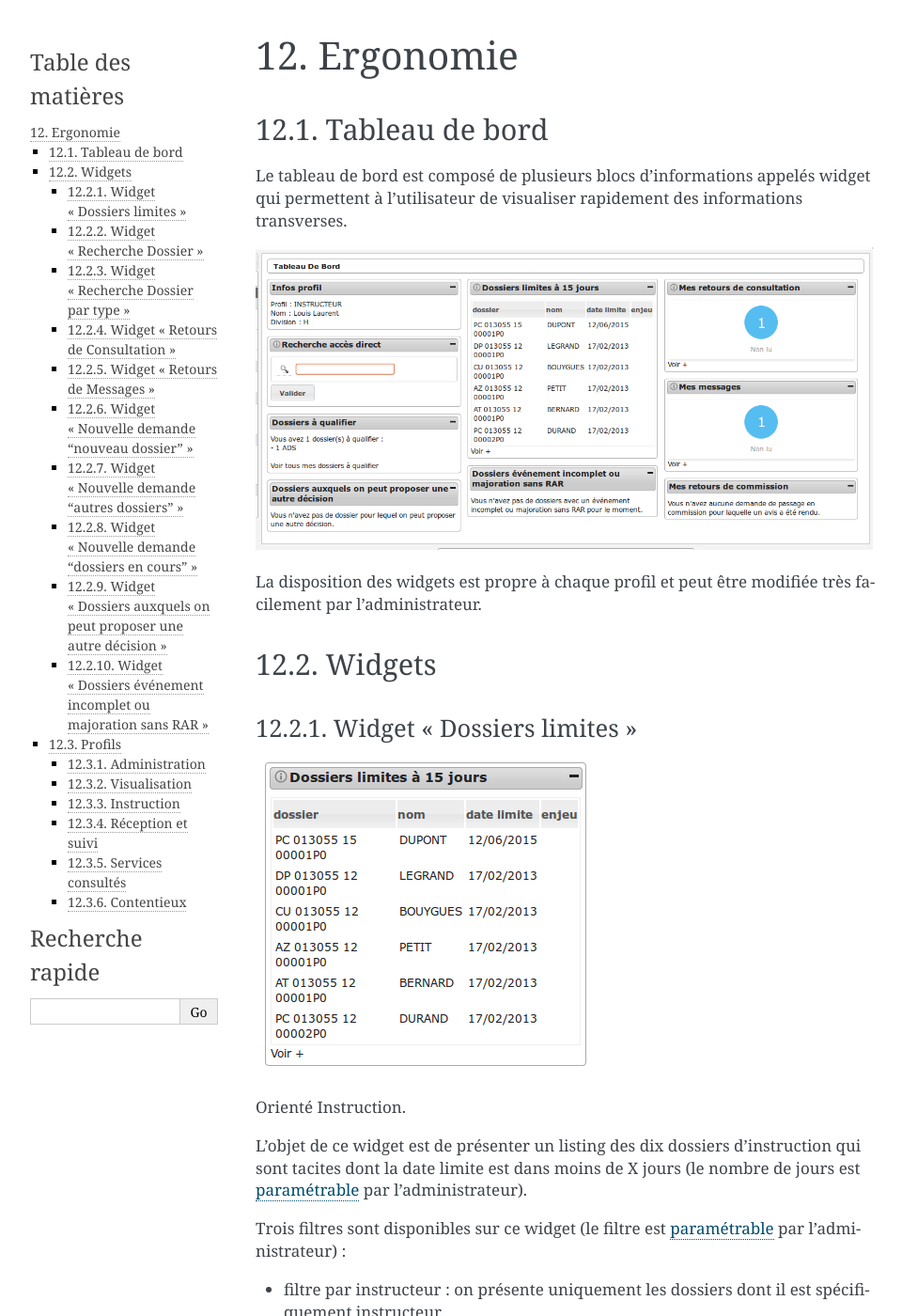
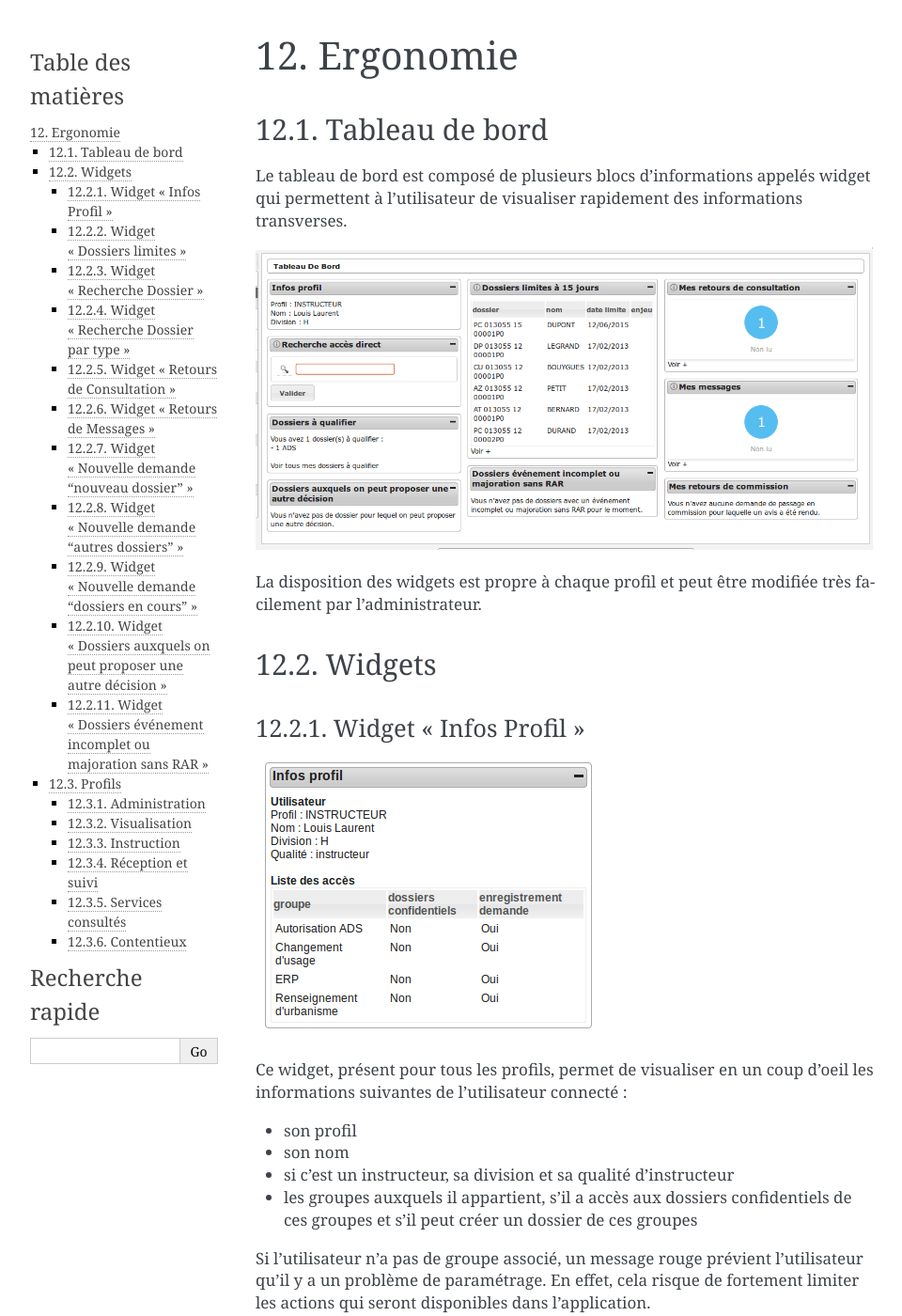
Before and after one commit to mpavaux/openads-documentation, a Sphinx documentation site: the page built from source/manuel_utilisateur/ergonomie/index.rst, in a window 1280 px wide and 1400 px high. Shown: the whole window at 94% size, without its empty margins (148-1108 px from the left). Built offline with Sphinx 7.4.7, drawn with Linux system fonts in a browser that asks for light colours; some of the changed text lies outside the part shown.

Commit message:
Ajout de la documentation du widget "Infos profil"

```diff
--- a/source/manuel_utilisateur/ergonomie/index.rst
+++ b/source/manuel_utilisateur/ergonomie/index.rst
@@ -14,6 +14,22 @@
 
 Widgets
 =======
+
+.. _widget_infos_profil:
+
+Widget "Infos Profil"
+---------------------
+
+.. image:: widget_infos_profil.png
+
+Ce widget, présent pour tous les profils, permet de visualiser en un coup d'oeil les informations suivantes de l'utilisateur connecté :
+
+- son profil
+- son nom
+- si c'est un instructeur, sa division et sa qualité d'instructeur
+- les groupes auxquels il appartient, s'il a accès aux dossiers confidentiels de ces groupes et s'il peut créer un dossier de ces groupes
+
+Si l'utilisateur n'a pas de groupe associé, un message rouge prévient l'utilisateur qu'il y a un problème de paramétrage. En effet, cela risque de fortement limiter les actions qui seront disponibles dans l'application.
 
 .. _widget_dossiers_limites:
 
```
Also changed, not shown: source/manuel_utilisateur/ergonomie/widget_infos_profil.png (added).
